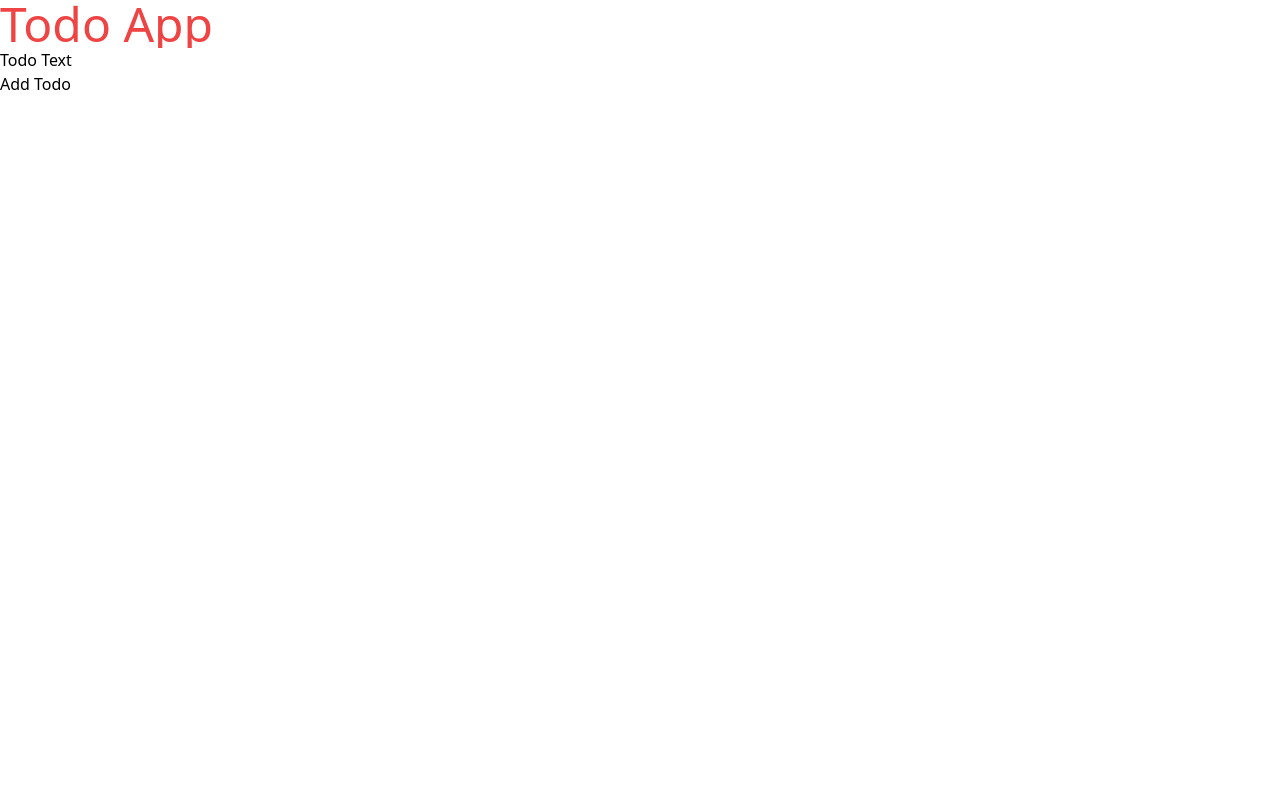
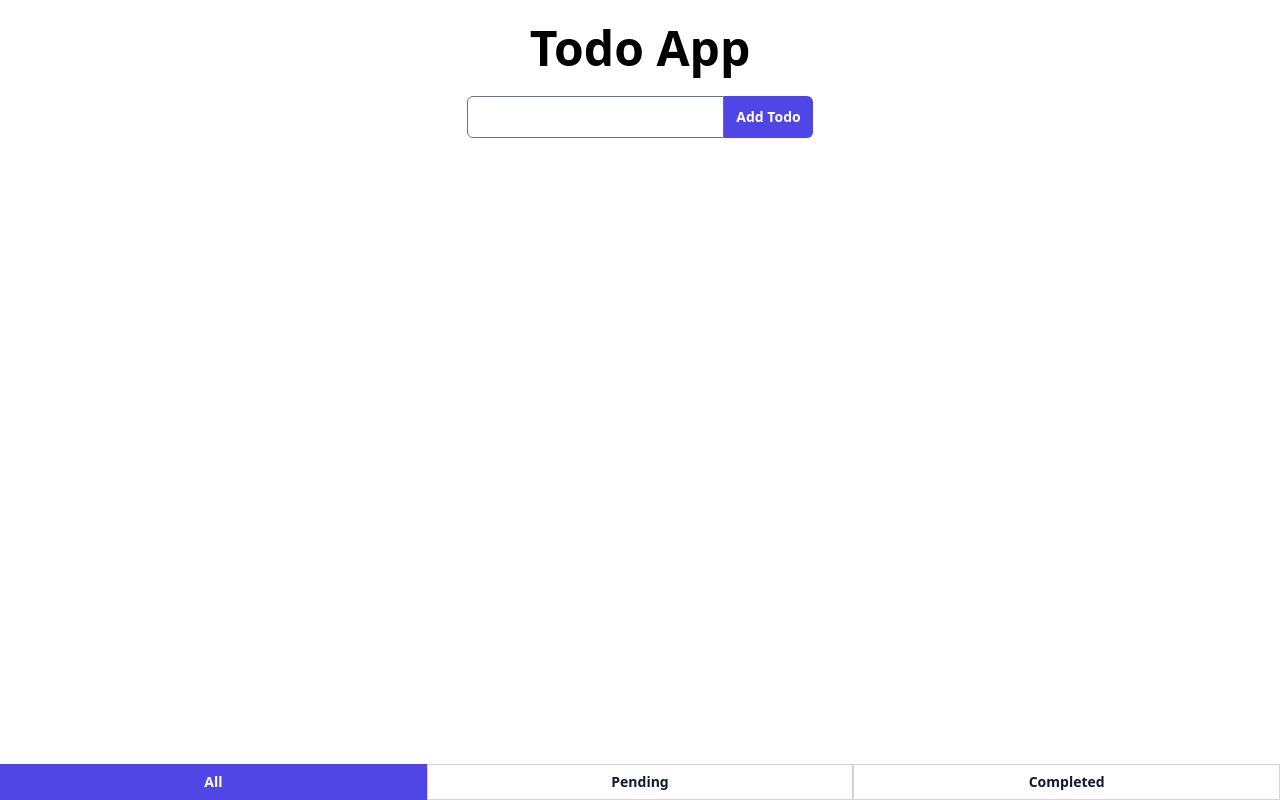
Before and after one commit to the-special-character/Deutsche-react, a React (Vite) app: page / in a window 1280 px wide. Built offline with nearby package versions, Linux system fonts and the light colour scheme.

Commit message:
commit code

```diff
--- a/package.json
+++ b/package.json
@@ -15,6 +15,7 @@
     "react-dom": "^18.3.1"
   },
   "devDependencies": {
+    "@tailwindcss/forms": "^0.5.7",
     "@types/react": "^18.3.3",
     "@types/react-dom": "^18.3.0",
     "@vitejs/plugin-react": "^4.3.1",
--- a/src/TodoApp/todo.jsx
+++ b/src/TodoApp/todo.jsx
@@ -1,17 +1,143 @@
 import { Component } from "react";
 
 export default class Todo extends Component {
+  // temp variable
+  state = {
+    todoText: "",
+    todoList: [],
+    update: null,
+  };
+
+  onTextChange = (event) => {
+    this.setState({ todoText: event.target.value });
+  };
+
+  addTodo = (event) => {
+    event.preventDefault();
+    this.setState((state) => {
+      return {
+        todoList: [
+          {
+            id: new Date().valueOf(),
+            text: state.todoText,
+            isDone: false,
+          },
+          ...state.todoList,
+        ],
+        todoText: "",
+      };
+    });
+  };
+
+  deleteTodo = (item) => {
+    this.setState(({ todoList }) => {
+      const index = todoList.findIndex((x) => x.id === item.id);
+      return {
+        todoList: [...todoList.slice(0, index), ...todoList.slice(index + 1)],
+      };
+    });
+  };
+
+  updateTodo = (item) => {
+    this.setState(({ todoList }) => {
+      const index = todoList.findIndex((x) => x.id === item.id);
+      return {
+        todoList: [
+          ...todoList.slice(0, index),
+          item,
+          ...todoList.slice(index + 1),
+        ],
+      };
+    });
+  };
+
   render() {
+    const { todoText, todoList, update } = this.state;
+
     return (
-      <div>
-        <h1 className="text-red-500 text-5xl">Todo App</h1>
-        <form>
+      <div className="flex flex-col items-center h-screen">
+        <h1 className="font-semibold text-5xl my-6">Todo App</h1>
+        <form className="flex" onSubmit={this.addTodo}>
           <div>
-            <label htmlFor="todoText">Todo Text</label>
-            <input type="text" id="todoText" />
+            <label htmlFor="todoText" className="sr-only">
+              Todo Text
+            </label>
+            <input
+              type="text"
+              id="todoText"
+              className="rounded-l-md"
+              value={todoText}
+              onChange={this.onTextChange}
+            />
           </div>
-          <button type="submit">Add Todo</button>
+          <button
+            type="submit"
+            className="rounded-r-md bg-indigo-600 px-3 py-2 text-sm font-semibold text-white shadow-sm hover:bg-indigo-500 focus-visible:outline focus-visible:outline-2 focus-visible:outline-offset-2 focus-visible:outline-indigo-600"
+          >
+            Add Todo
+          </button>
         </form>
+        <ul className="w-full flex-1 overflow-auto">
+          {todoList.map((item) => {
+            const isUpdating = item.id === update?.id;
+            return (
+              <li key={item.id} className="flex items-center m-4 gap-4">
+                <input
+                  id={`idDone-${item.id}`}
+                  name="isDone"
+                  type="checkbox"
+                  className="h-4 w-4 rounded border-gray-300 text-indigo-600 focus:ring-indigo-600"
+                  checked={item.isDone}
+                  onChange={() =>
+                    this.updateTodo({ ...item, isDone: !item.isDone })
+                  }
+                />
+                {isUpdating ? (
+                  <input type="text" value={item.text} className="flex-1" />
+                ) : (
+                  <label htmlFor={`idDone-${item.id}`} className="flex-1">
+                    {item.text}
+                  </label>
+                )}
+                <button
+                  type="button"
+                  className="rounded-md bg-indigo-600 px-3 py-2 text-sm font-semibold text-white shadow-sm hover:bg-indigo-500 focus-visible:outline focus-visible:outline-2 focus-visible:outline-offset-2 focus-visible:outline-indigo-600"
+                  onClick={() => this.setState({ update: item })}
+                >
+                  Update
+                </button>
+                <button
+                  type="button"
+                  className="rounded-md bg-indigo-600 px-3 py-2 text-sm font-semibold text-white shadow-sm hover:bg-indigo-500 focus-visible:outline focus-visible:outline-2 focus-visible:outline-offset-2 focus-visible:outline-indigo-600"
+                  onClick={() => this.deleteTodo(item)}
+                >
+                  Delete
+                </button>
+              </li>
+            );
+          })}
+        </ul>
+
+        <footer className="flex w-full">
+          <button
+            type="submit"
+            className="flex-1 bg-indigo-600 px-3 py-2 text-sm font-semibold text-white shadow-sm hover:bg-indigo-500 focus-visible:outline focus-visible:outline-2 focus-visible:outline-offset-2 focus-visible:outline-indigo-600"
+          >
+            All
+          </button>
+          <button
+            type="submit"
+            className="flex-1 px-3 py-2 text-sm font-semibold text-gray-900 shadow-sm hover:bg-gray-50 ring-1 ring-inset ring-gray-300 focus-visible:outline focus-visible:outline-2 focus-visible:outline-offset-2 focus-visible:outline-indigo-600"
+          >
+            Pending
+          </button>
+          <button
+            type="submit"
+            className="flex-1 px-3 py-2 text-sm font-semibold text-gray-900 shadow-sm hover:bg-gray-50 ring-1 ring-inset ring-gray-300 focus-visible:outline focus-visible:outline-2 focus-visible:outline-offset-2 focus-visible:outline-indigo-600"
+          >
+            Completed
+          </button>
+        </footer>
       </div>
     );
   }
--- a/tailwind.config.js
+++ b/tailwind.config.js
@@ -4,5 +4,5 @@ export default {
   theme: {
     extend: {},
   },
-  plugins: [],
+  plugins: [require("@tailwindcss/forms")],
 };
```
Also changed, not shown: 1 other file (tests, documents, lock files or other folders).
